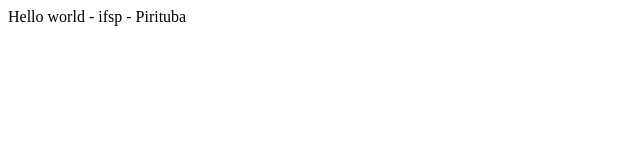
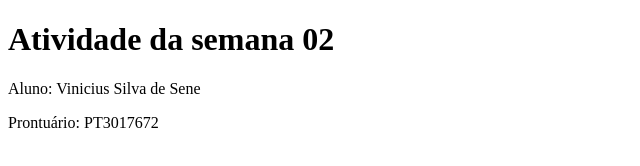
Before and after one commit to Ck4d/pwesemana02pt3017672, a plain HTML site: page index.html in a window 1280 px wide. Shown: the whole page, without its empty margins (0-640 px from the left). Drawn offline with Linux system fonts and the light colour scheme.

Commit message:
Melhorei

```diff
--- a/index.html
+++ b/index.html
@@ -1,16 +1,15 @@
 <!DOCTYPE html>
 <html>
-
 <head>
   <meta charset="utf-8">
   <meta name="viewport" content="width=device-width">
-  <title>replit</title>
+  <title>Semana 02</title>
   <link href="style.css" rel="stylesheet" type="text/css" />
 </head>
-
 <body>
-  Hello world - ifsp - Pirituba
+  <h1>Atividade da semana 02</h1>
+  <p>Aluno: Vinicius Silva de Sene</p>
+  <p>Prontuário: PT3017672</p>
   <script src="script.js"></script>
 </body>
-
 </html>
```
